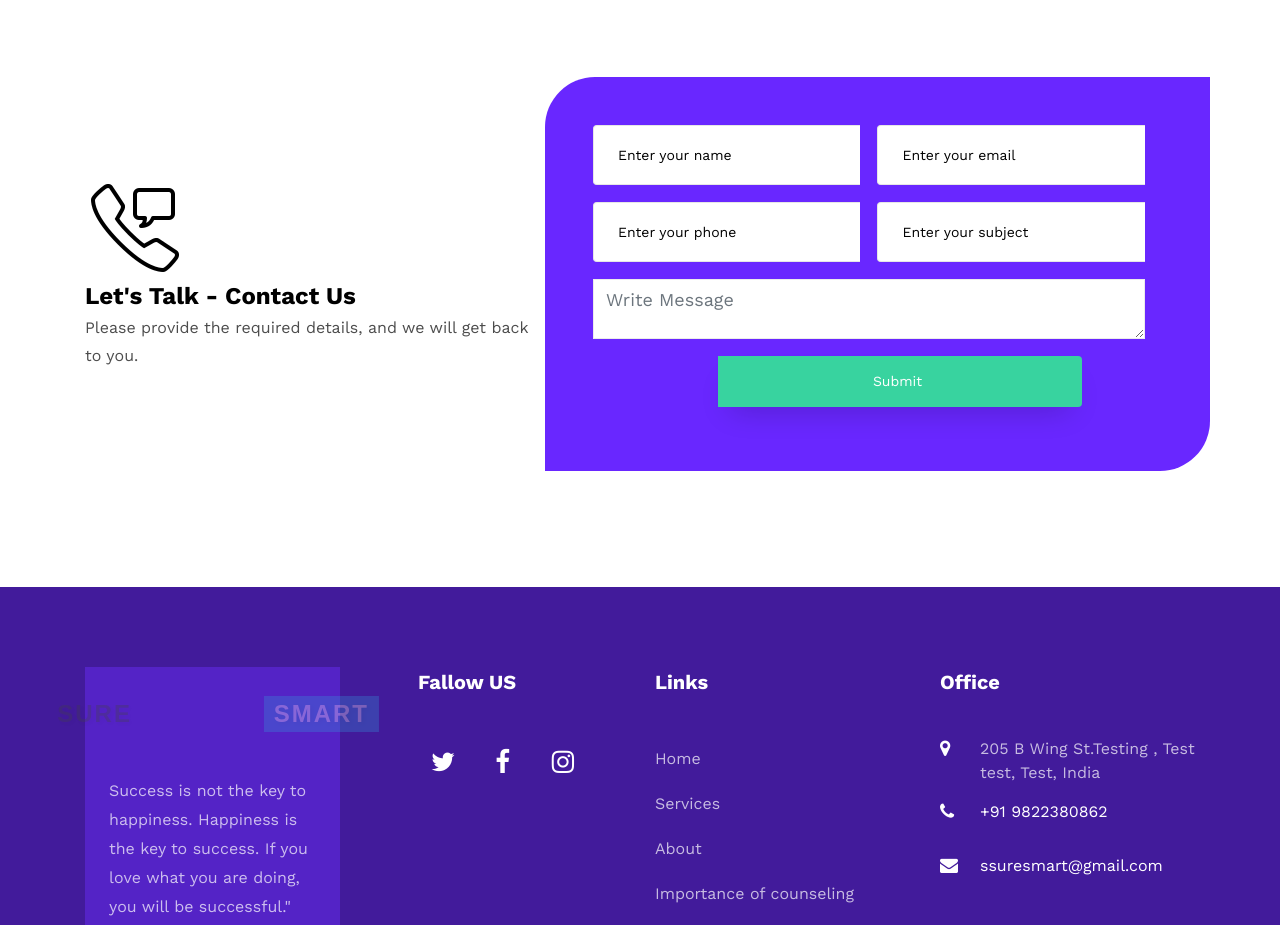
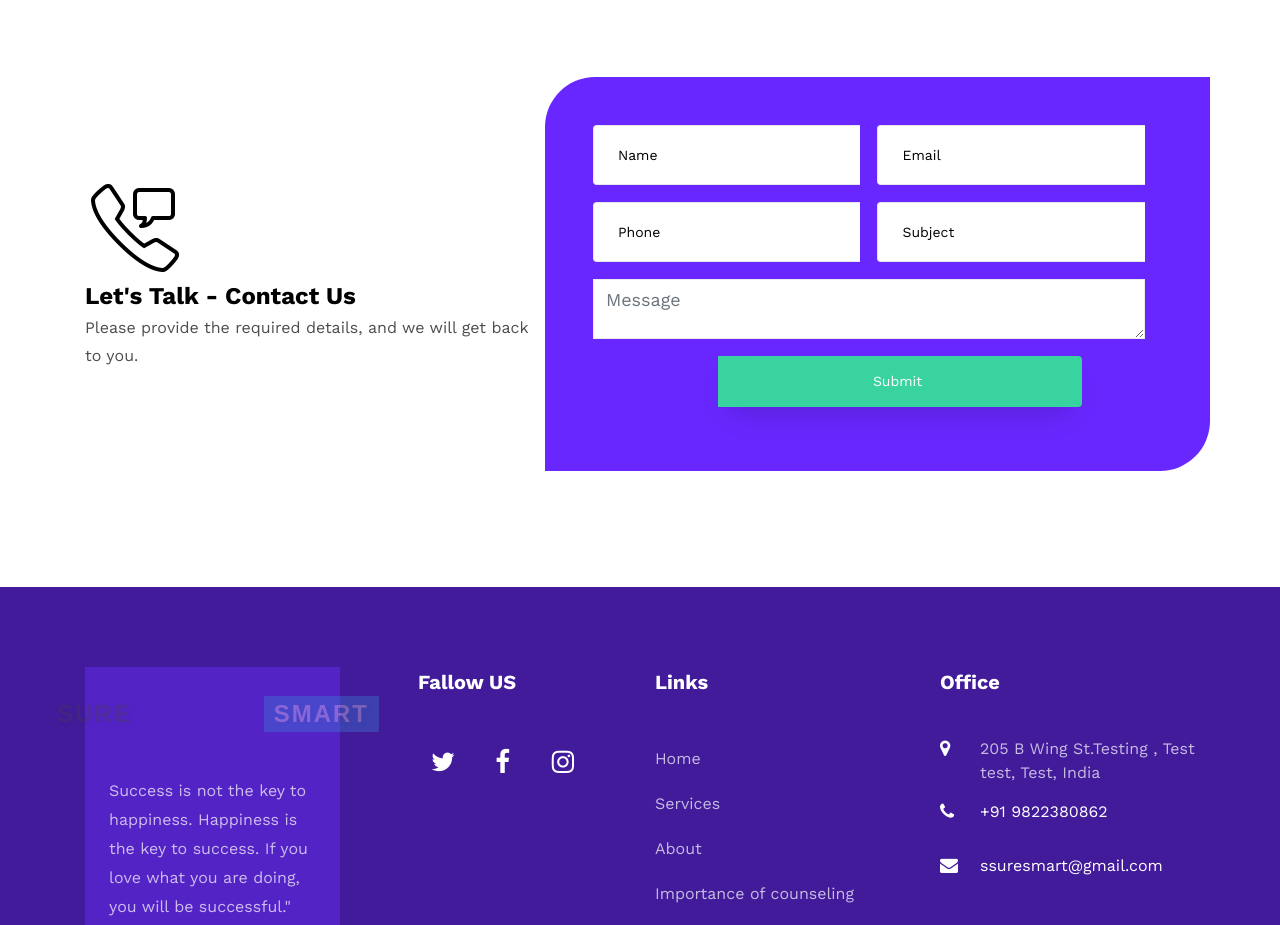
Before and after one commit to maheshnd/Sure-Smart-career-counselling, a React (Create React App) app: page / in a window 1280 px wide. Shown: the part 5160-6085 px from the top of the page. Built offline with nearby package versions, Linux system fonts and the light colour scheme.

Commit message:
deploy on github web pages

```diff
--- a/src/components/ContactUs.js
+++ b/src/components/ContactUs.js
@@ -114,7 +114,7 @@ export const ContactUs = () => {
                       name={"name"}
                       value={formValue.name.value}
                       onChange={handleFromChange}
-                      placeholder={"Enter your name"}
+                      placeholder={"Name"}
                       errorMessage={formValue.name.error}
                     />
                   </div>
@@ -122,7 +122,7 @@ export const ContactUs = () => {
                     <InputField
                       name={"email"}
                       onChange={handleFromChange}
-                      placeholder={"Enter your email"}
+                      placeholder={"Email"}
                       errorMessage={formValue.email.error}
                       value={formValue.email.value}
                     />
@@ -133,7 +133,7 @@ export const ContactUs = () => {
                     <InputField
                       name={"phone"}
                       onChange={handleFromChange}
-                      placeholder={"Enter your phone"}
+                      placeholder={"Phone"}
                       errorMessage={formValue.phone.error}
                       value={formValue.phone.value}
                     />
@@ -142,7 +142,7 @@ export const ContactUs = () => {
                     <InputField
                       name={"subject"}
                       onChange={handleFromChange}
-                      placeholder={"Enter your subject"}
+                      placeholder={"Subject"}
                       errorMessage={formValue.subject.error}
                       value={formValue.subject.value}
                     />
@@ -156,7 +156,7 @@ export const ContactUs = () => {
                     rows={8}
                     cols={120}
                     className="form-control "
-                    placeholder="Write Message"
+                    placeholder="Message"
                     name="message"
                     value={formValue.message.value}
                     onChange={handleFromChange}
--- a/src/components/Navbar.js
+++ b/src/components/Navbar.js
@@ -2,6 +2,11 @@ import { BrandName } from "./BrandName";
 import { scrollToSection } from "./helper";
 
 export const Navbar = () => {
+  const handleClick = (section) => {
+    const ftcoNav = document.getElementById("ftco-nav");
+    ftcoNav.classList.remove("show");
+    scrollToSection(section);
+  };
   return (
     <>
       <nav
@@ -24,43 +29,43 @@ export const Navbar = () => {
 
           <div className="collapse navbar-collapse" id="ftco-nav">
             <ul className="navbar-nav ml-auto">
-              <li className="nav-item active">
+              <li className="nav-item active nav-list-item">
                 <a href="/" className="nav-link">
                   Home
                 </a>
               </li>
-              <li className="nav-item">
+              <li className="nav-item nav-list-item">
                 <a
                   href="#"
                   className="nav-link"
-                  onClick={() => scrollToSection("services_section")}
+                  onClick={() => handleClick("services_section")}
                 >
                   Services
                 </a>
               </li>
-              <li className="nav-item">
+              <li className="nav-item nav-list-item">
                 <a
                   href="#"
                   className="nav-link"
-                  onClick={() => scrollToSection("about_us")}
+                  onClick={() => handleClick("about_us")}
                 >
                   About
                 </a>
               </li>
-              <li className="nav-item">
+              <li className="nav-item nav-list-item">
                 <a
                   className="nav-link"
                   href="#"
-                  onClick={() => scrollToSection("importanceOfCounseling")}
+                  onClick={() => handleClick("importanceOfCounseling")}
                 >
                   Importance of counseling
                 </a>
               </li>
-              <li className="nav-item cta">
+              <li className="nav-item cta nav-list-item">
                 <a
                   href="#"
                   className="nav-link"
-                  onClick={() => scrollToSection("contactus")}
+                  onClick={() => handleClick("contactus")}
                 >
                   <span>Get started</span>
                 </a>
```
